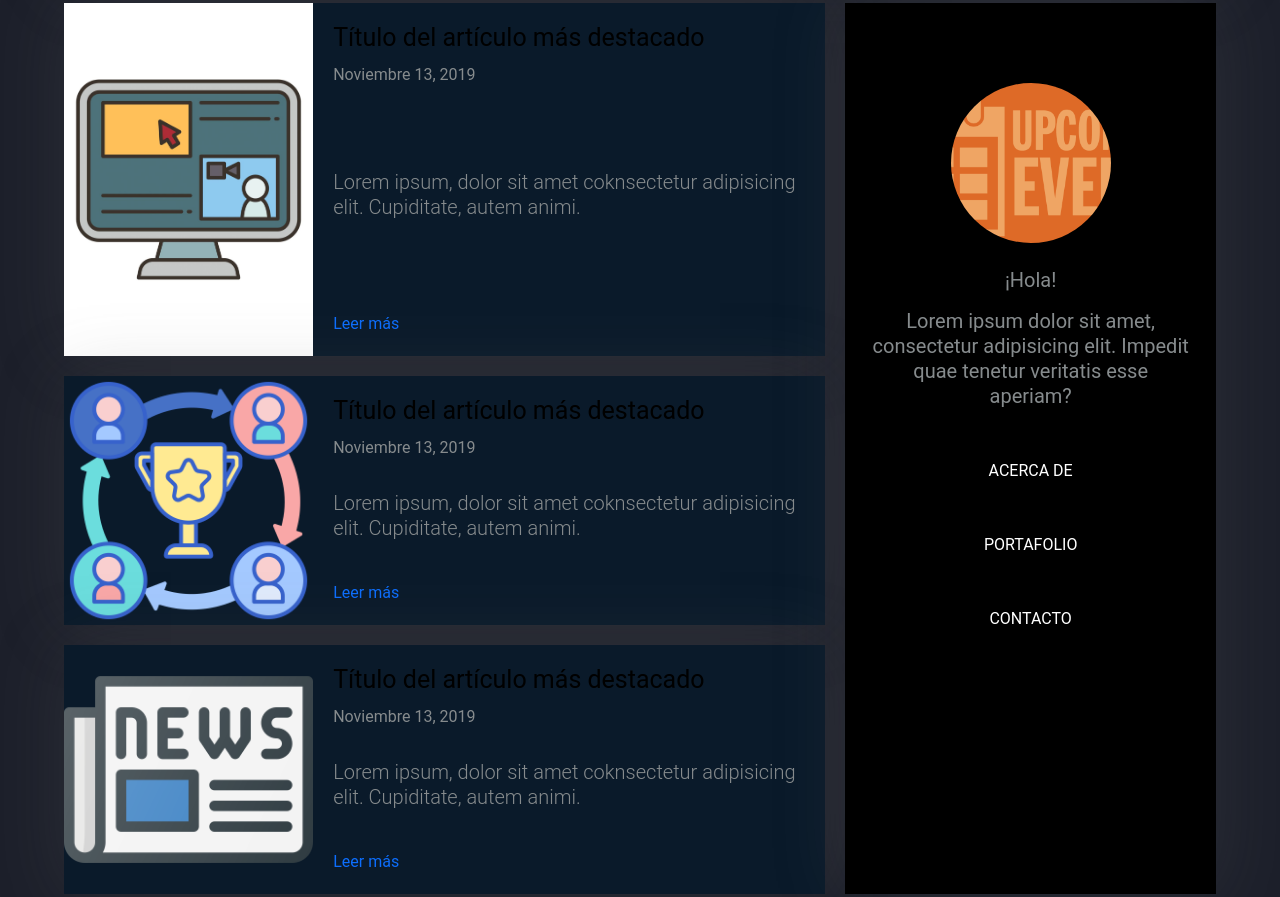
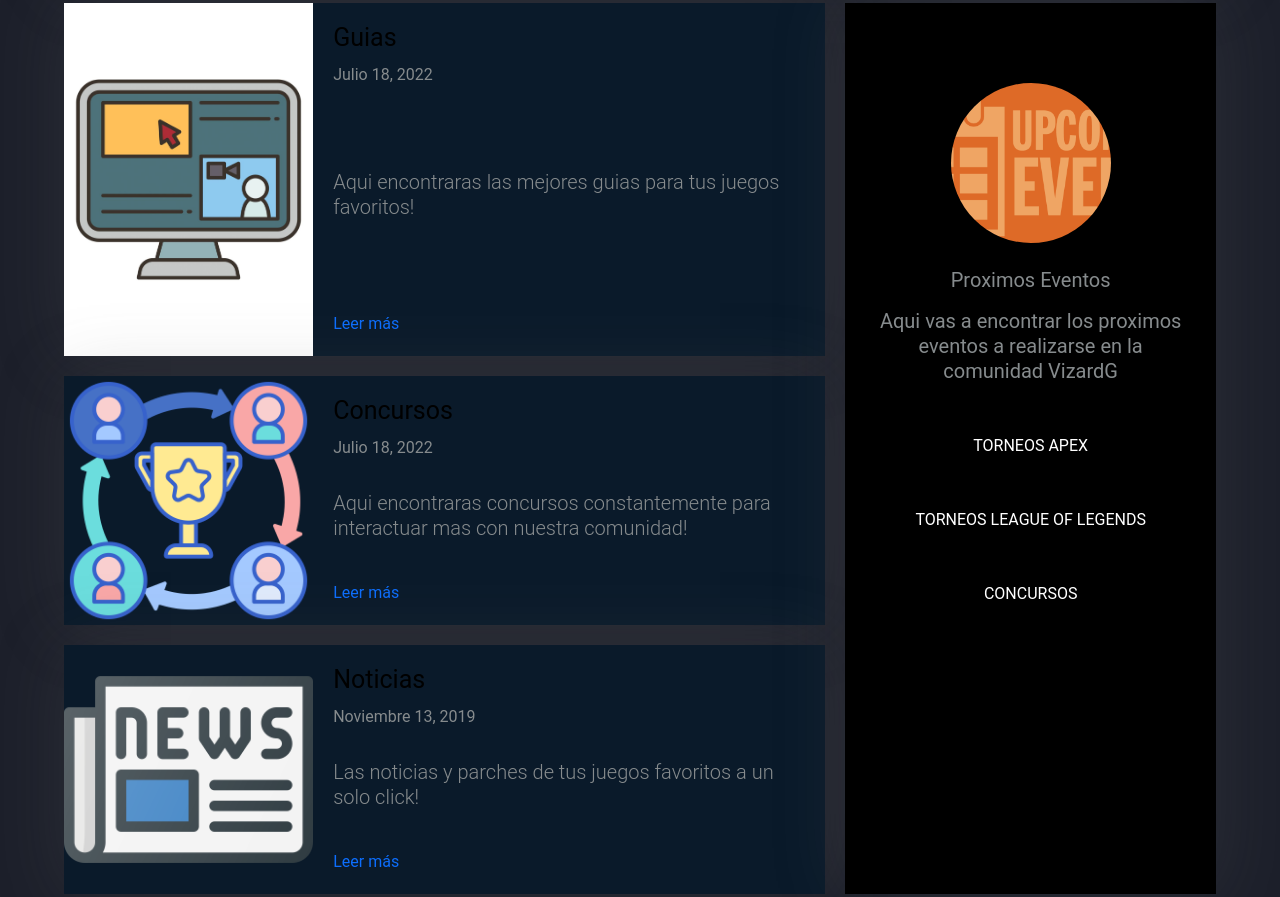
Before and after one commit to Nebline/proyecto-vizard, a website: page index.html in a window 1280 px wide. Shown: the part 586-1483 px from the top of the page. Drawn offline with nearby package versions, Linux system fonts and the light colour scheme.

Commit message:
hola, tercera entrega

```diff
--- a/index.html
+++ b/index.html
@@ -51,15 +51,14 @@
                 <div class="contenedor-texto">
                     <div>
                         <h2 class="titulo">
-                            <a href="#">Título del artículo más destacado</a>
+                            <a href="#">Guias</a>
                         </h2>
                         <p class="fecha">
-                            <time>Noviembre 13, 2019</time>
+                            <time>Julio 18, 2022 </time>
                         </p>
                     </div>
                     <p class="extracto">
-                        Lorem ipsum, dolor sit amet coknsectetur
-                        adipisicing elit. Cupiditate, autem animi.
+                        Aqui encontraras las mejores guias para tus juegos favoritos!
                     </p>
                     <a href="#" class="btn-link">Leer más</a>
                 </div>
@@ -72,15 +71,14 @@
                 <div class="contenedor-texto">
                     <div>
                         <h2 class="titulo">
-                            <a href="#">Título del artículo más destacado</a>
+                            <a href="#">Concursos</a>
                         </h2>
                         <p class="fecha">
-                            <time>Noviembre 13, 2019</time>
+                            <time>Julio 18, 2022</time>
                         </p>
                     </div>
                     <p class="extracto">
-                        Lorem ipsum, dolor sit amet coknsectetur
-                        adipisicing elit. Cupiditate, autem animi.
+                       Aqui encontraras concursos constantemente para interactuar mas con nuestra comunidad!
                     </p>
                     <a href="#" class="btn-link">Leer más</a>
                 </div>
@@ -93,15 +91,14 @@
                 <div class="contenedor-texto">
                     <div>
                         <h2 class="titulo">
-                            <a href="#">Título del artículo más destacado</a>
+                            <a href="#">Noticias</a>
                         </h2>
                         <p class="fecha">
                             <time>Noviembre 13, 2019</time>
                         </p>
                     </div>
                     <p class="extracto">
-                        Lorem ipsum, dolor sit amet coknsectetur
-                        adipisicing elit. Cupiditate, autem animi.
+                       Las noticias y parches de tus juegos favoritos a un solo click!
                     </p>
                     <a href="#" class="btn-link">Leer más</a>
                 </div>
@@ -113,17 +110,16 @@
                 <img src="./multimedia/UpComingEvents_Large.png" class="img-perfil" alt="" />
 
                 <div class="bio">
-                    <p class="titulo">¡Hola!</p>
+                    <p class="titulo">Proximos Eventos</p>
                     <p>
-                        Lorem ipsum dolor sit amet, consectetur adipisicing elit.
-                        Impedit quae tenetur veritatis esse aperiam?
+                     Aqui vas a encontrar los proximos eventos a realizarse en la comunidad VizardG
                     </p>
                 </div>
             </div>
             <nav class="menu">
-                <a href="#">Acerca de</a>
-                <a href="#">Portafolio</a>
-                <a href="#">Contacto</a>
+                <a href="#">Torneos Apex</a>
+                <a href="#">Torneos League of Legends</a>
+                <a href="#">Concursos</a>
             </nav>
         </aside>
     </div>
```
